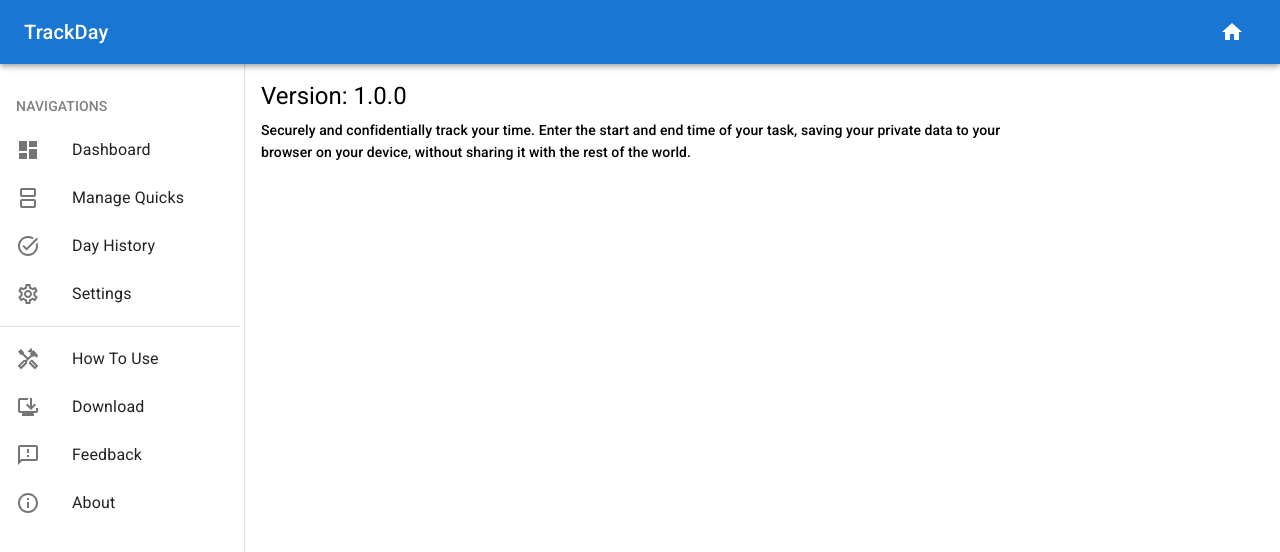
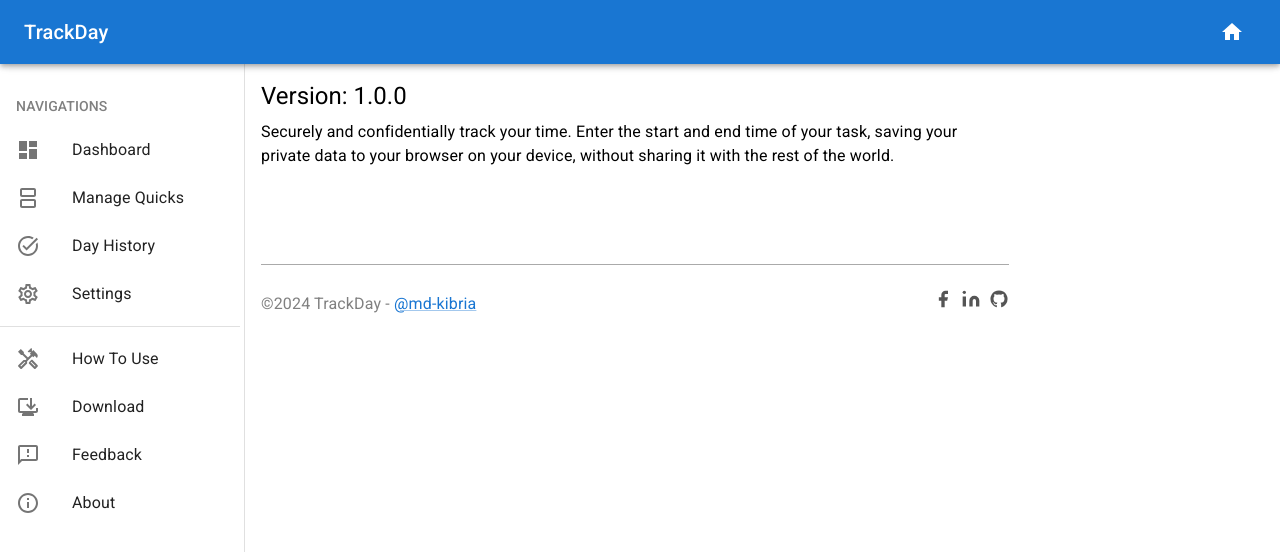
Before and after one commit to md-kibria/track-day, a React (Vite) app: page /about in a window 1280 px wide. Shown: the top 552 px of the page. Built offline with nearby package versions, Linux system fonts and the light colour scheme.

Commit message:
Copyright text added

```diff
--- a/src/pages/About.jsx
+++ b/src/pages/About.jsx
@@ -1,10 +1,34 @@
-import { Box, Typography } from "@mui/material";
+import { Box, Link, Typography } from "@mui/material";
 
 export default function About() {
     return (
         <Box>
             <Typography variant="h5" py={1}>Version: 1.0.0</Typography>
-            <Typography variant="subtitle2" >Securely and confidentially track your time. Enter the start and end time of your task, saving your private data to your browser on your device, without sharing it with the rest of the world.</Typography>
+            <Typography variant="subtitle1" sx={{lineHeight: 1.5}}>Securely and confidentially track your time. Enter the start and end time of your task, saving your private data to your browser on your device, without sharing it with the rest of the world.</Typography>
+
+            {/* <hr /> */}
+
+            <Box sx={{display: 'flex', justifyContent: 'space-between', alignItems: 'center', my: 12, borderTop: '1px solid #aaa', py: 3}} color="gray">
+                <Typography variant="subtitle1">©2024 TrackDay - <Link href="https://github.com/md-kibria" >@md-kibria</Link></Typography>
+                <Box sx={{display: 'flex', gap: 1}}>
+                    <Typography variant="subtitle1" color="gray"><Link href="https://www.facebook.com/profile.php?id=100068931456915" >
+                    <svg fill="#555" strokeLinecap="round" strokeLinejoin="round" strokeWidth="2" style={{width: 20}} viewBox="0 0 24 24">
+                            <path d="M18 2h-3a5 5 0 00-5 5v3H7v4h3v8h4v-8h3l1-4h-4V7a1 1 0 011-1h3z"></path>
+                        </svg>
+                    </Link></Typography>
+                    <Typography variant="subtitle1" ><Link href="https://www.linkedin.com/in/md-kibria-a1170b2b4" >
+                        <svg fill="#555" stroke="currentColor" strokeLinecap="round" strokeLinejoin="round" strokeWidth="0" style={{width: 20}} viewBox="0 0 24 24">
+                            <path stroke="none" d="M16 8a6 6 0 016 6v7h-4v-7a2 2 0 00-2-2 2 2 0 00-2 2v7h-4v-7a6 6 0 016-6zM2 9h4v12H2z"></path>
+                            <circle cx="4" cy="4" r="2" stroke="none"></circle>
+                        </svg>
+                    </Link></Typography>
+                    <Typography variant="subtitle1" ><Link href="https://github.com/md-kibria" >
+
+                    <svg height="20" viewBox="0 0 1792 1792" width="20" xmlns="http://www.w3.org/2000/svg" fill="#555"><path d="M1664 896q0 251-146.5 451.5t-378.5 277.5q-27 5-39.5-7t-12.5-30v-211q0-97-52-142 57-6 102.5-18t94-39 81-66.5 53-105 20.5-150.5q0-121-79-206 37-91-8-204-28-9-81 11t-92 44l-38 24q-93-26-192-26t-192 26q-16-11-42.5-27t-83.5-38.5-86-13.5q-44 113-7 204-79 85-79 206 0 85 20.5 150t52.5 105 80.5 67 94 39 102.5 18q-40 36-49 103-21 10-45 15t-57 5-65.5-21.5-55.5-62.5q-19-32-48.5-52t-49.5-24l-20-3q-21 0-29 4.5t-5 11.5 9 14 13 12l7 5q22 10 43.5 38t31.5 51l10 23q13 38 44 61.5t67 30 69.5 7 55.5-3.5l23-4q0 38 .5 89t.5 54q0 18-13 30t-40 7q-232-77-378.5-277.5t-146.5-451.5q0-209 103-385.5t279.5-279.5 385.5-103 385.5 103 279.5 279.5 103 385.5z"/></svg>
+
+                    </Link></Typography>
+                </Box>
+            </Box>
         </Box>
     )
 }
```
